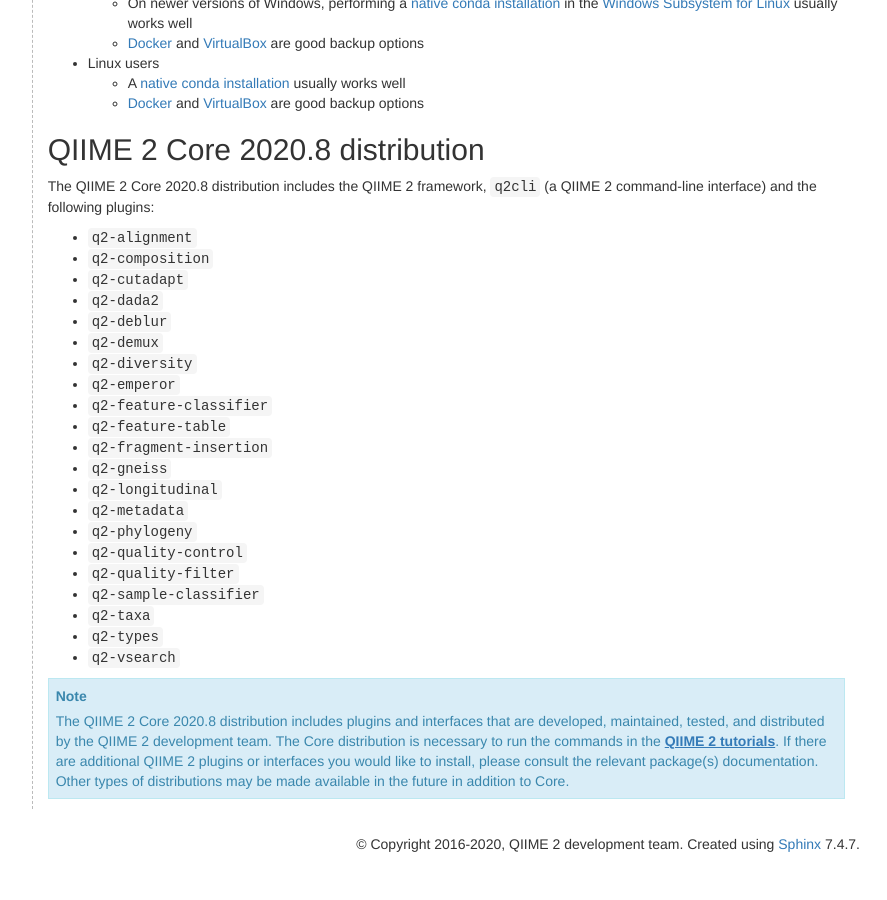
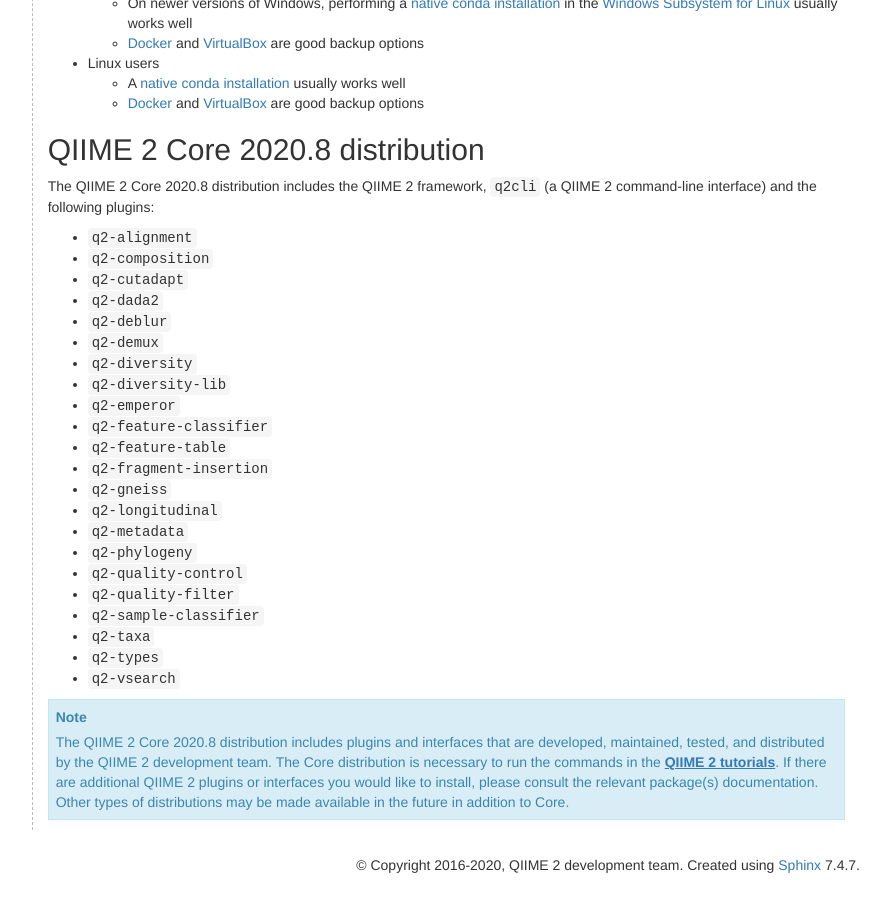
Before and after one commit to qiime2/docs, a Sphinx documentation site: the page built from source/install/index.rst, in a window 1280 px wide and 900 px high, scrolled down 687 px. Shown: the whole window, without its empty margins (277-1164 px from the left). Built offline with Sphinx 7.4.7, drawn with Linux system fonts in a browser that asks for light colours; pages that are not in the unit, such as notebooks, are missing from menus; the version number could not be read and is left out; before the commit the page ends 1566 px from its top, so only the background shows below that.

Commit message:
MAINT: adds diversity-lib to install index (#474)

```diff
--- a/source/install/index.rst
+++ b/source/install/index.rst
@@ -52,6 +52,7 @@
 - ``q2-deblur``
 - ``q2-demux``
 - ``q2-diversity``
+- ``q2-diversity-lib``
 - ``q2-emperor``
 - ``q2-feature-classifier``
 - ``q2-feature-table``
```
